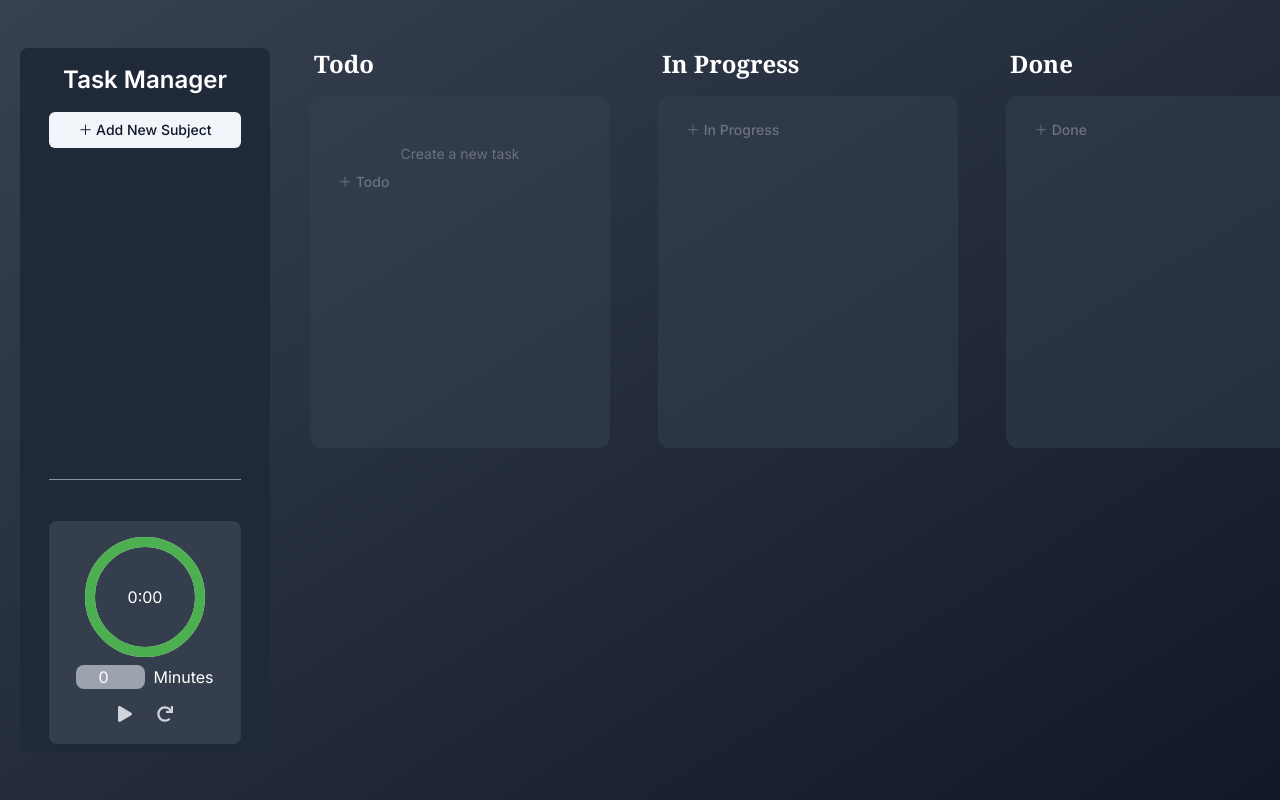
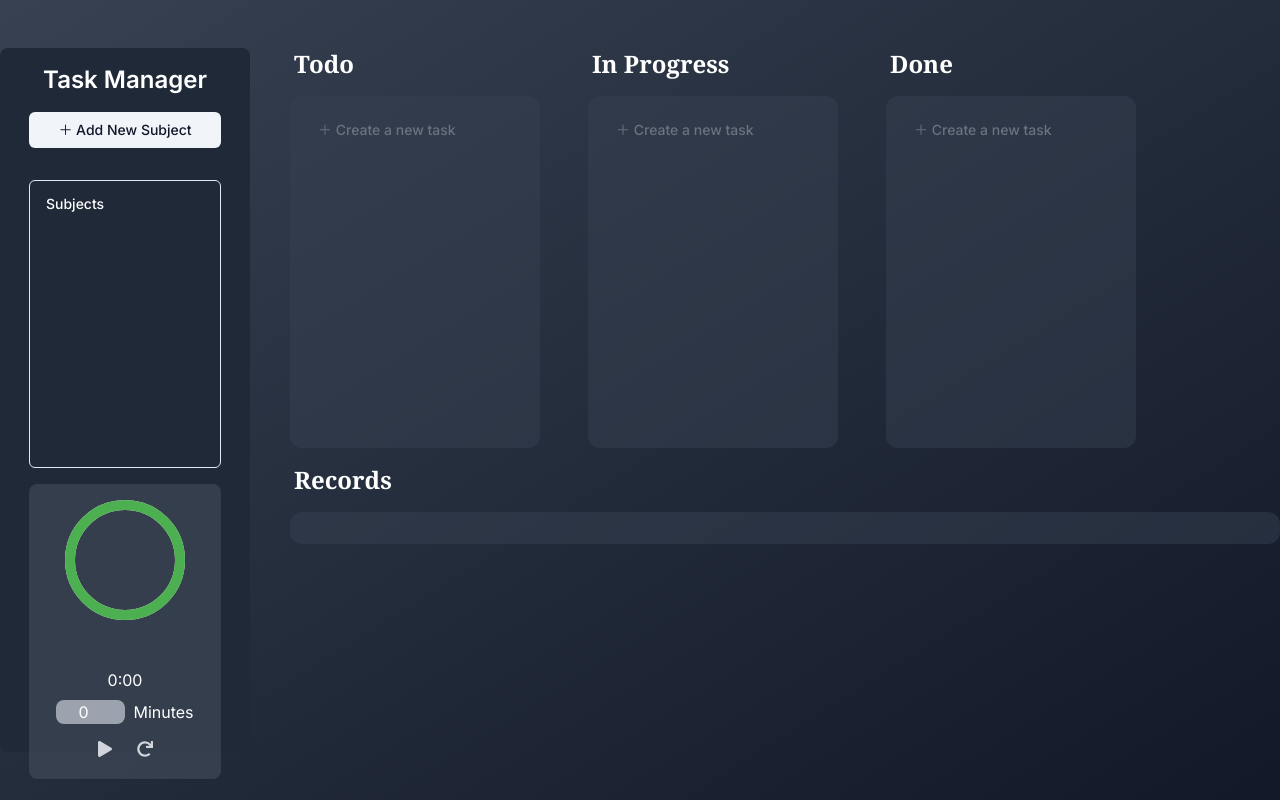
Before and after one commit to hanaisreal/notifyMe, a Next.js app: page / in a window 1280 px wide. Built offline with nearby package versions, Linux system fonts and the light colour scheme.

Commit message:
Feat: scroller and styles

```diff
--- a/app/page.tsx
+++ b/app/page.tsx
@@ -1,14 +1,26 @@
 import Columns from '@/components/columns'
+import ListPanel from '@/components/listpanel'
 import SidePanel from '@/components/side-panel'
 
 export default function Home() {
   return (
-    <section className='flex h-screen bg-gradient-to-br from-gray-700 to-gray-900 py-12 text-white'>
-      <div className='mx-auto w-full px-5 flex'>
+    <section className='flex h-screen bg-gradient-to-br from-gray-700 to-gray-900 py-12 text-white overflow-auto'>
+      <div className='flex w-full max-w-7xl mx-auto'>
 
-        <SidePanel />
-        <Columns />
+        {/* Side Panel stays on the left */}
+        <div className='w-[250px] flex-none'>
+          <SidePanel />
+        </div>
+
+        {/* Columns and ListPanel in a vertical layout */}
+        <div className='flex-1 flex flex-col'>
+          <Columns />
+          <div className='ml-10 mt-4'>
+            <ListPanel />
+          </div>
+        </div>
+
       </div>
     </section>
-  )
+  );
 }
--- a/components/clock.tsx
+++ b/components/clock.tsx
@@ -81,7 +81,7 @@ const CountdownClock = () => {
                 />
                 {/* Countdown text */}
             </svg>
-            <div className='absolute text-center mt-10 pt-2 ' >
+            <div className='text-center mt-10 pt-2 ' >
                 <span style={{ fontSize: '16px' }}>
                         {Math.floor(secondsLeft / 60)}:{('0' + secondsLeft % 60).slice(-2)}
                 </span>
--- a/components/column.tsx
+++ b/components/column.tsx
@@ -35,7 +35,7 @@ export default function Column({
   };
 
   return (
-    <section className='flex flex-col h-[400px] flex-grow-0 flex-shrink-0 basis-[300px]'>
+    <section className='flex flex-col h-[400px] flex-grow-0 flex-shrink-0 basis-[250px]'>
       <h2 className='ml-1 font-serif text-2xl font-semibold'>{title}</h2>
 
       <div
@@ -47,22 +47,10 @@ export default function Column({
           {filteredTasks.map(task => (
             <Task key={task.id} {...task} />
           ))}
-
-          {filteredTasks.length === 0 && status === 'TODO' && (
-            <div className='mt-8 text-center text-sm text-gray-500'>
-              <p>Create a new task</p>
-            </div>
-          )}
-
-          {currentSubjectTasks.length && filteredTasks.length === 0 && status !== 'TODO' ? (
-            <div className='mt-8 text-center text-sm text-gray-500'>
-              <p>Drag your tasks here</p>
-            </div>
-          ) : null}
         </div>
 
-        <div className='text-sm text-gray-500 inset-x-0 bottom-0 h-16 w-16' >
-        <NewTask title={title} />
+        <div className='text-sm text-gray-500 inset-x-0 bottom-0 h-16 w-16 ' >
+        <NewTask title='Create a new task' />
       </div>
       </div>
     </section>
--- /dev/null
+++ b/components/listpanel.tsx
@@ -0,0 +1,17 @@
+"use client";
+import React, { useState } from 'react';
+
+function ListPanel() {
+
+
+    return (
+        <section className='flex flex-col h-[400px] flex-grow-0 flex-shrink-0 basis-[300px] '>
+            <h2 className='ml-1 font-serif text-2xl font-semibold'>Records</h2>
+            <div  className='mt-4 w-full rounded-xl bg-gray-700/50 p-4 '>
+
+            </div>
+        </section>
+    );
+}
+
+export default ListPanel;
--- /dev/null
+++ b/components/scrollArea.tsx
@@ -0,0 +1,33 @@
+import * as React from "react"
+
+import { ScrollArea } from "@/components/ui/scroll-area"
+import { Separator } from "@/components/ui/separator"
+import { Subject } from "@/lib/store";
+
+// Update Props type to include `subjects`
+type Props = {
+    subjects: Subject[];
+    selectSubject: (id: string) => void; // Assuming you also pass selectSubject as a prop
+  };
+  export function ScrollAreaDemo({ subjects, selectSubject }: Props) {
+    return (
+      <ScrollArea className="h-72 w-48 rounded-md border">
+        <div className="p-4">
+          <h4 className="mb-4 text-sm font-medium leading-none">Subjects</h4>
+          {subjects.map((subject) => (
+            <React.Fragment key={subject.id}>
+              <div className="text-sm">
+                <button
+                  className="text-left text-white bg-gray-700 rounded px-4 py-2 hover:text-gray-400 cursor-pointer w-full"
+                  onClick={() => selectSubject(subject.id)}
+                >
+                  {subject.name}
+                </button>
+              </div>
+              <Separator className="my-2" />
+            </React.Fragment>
+          ))}
+        </div>
+      </ScrollArea>
+    );
+  }
--- a/components/side-panel.tsx
+++ b/components/side-panel.tsx
@@ -3,6 +3,7 @@ import { useTaskStore } from '@/lib/store';
 import NewSubject from "./new-subject";
 import NewTodoDialog from "./new-task";
 import CountdownClock from './clock';
+import { ScrollAreaDemo } from './scrollArea';
 
 export default function SidePanel() {
     const subjects = useTaskStore(state => state.subjects);
@@ -17,22 +18,11 @@ export default function SidePanel() {
             </div>
             <div className="mt-4 self-center">
                 <ul className="mt-4 self-center">
-                    {subjects.map(subject => (
-                        <li key={subject.id} className="mt-2">
-                            <button
-                                className="text-left text-whitetext-left text-white bg-gray-700 rounded px-4 py-2 hover:text-gray-400 cursor-pointer w-48"
-                                onClick={() => selectSubject(subject.id)}
-                            >
-                                {subject.name}
-                            </button>
-                        </li>
-                    ))}
+                    <ScrollAreaDemo subjects={subjects} selectSubject={selectSubject} />
                 </ul>
             </div>
 
-            <hr className='absolute bottom-80 w-48  border-white/50 self-center' />
-
-            <div className='absolute self-center pb-4 bottom-10 w-48'>
+            <div className=' self-center pb-4 bottom-10 w-48'>
             <CountdownClock />
             </div>
         </aside>
--- /dev/null
+++ b/components/ui/scroll-area.tsx
@@ -0,0 +1,48 @@
+"use client"
+
+import * as React from "react"
+import * as ScrollAreaPrimitive from "@radix-ui/react-scroll-area"
+
+import { cn } from "@/lib/utils"
+
+const ScrollArea = React.forwardRef<
+  React.ElementRef<typeof ScrollAreaPrimitive.Root>,
+  React.ComponentPropsWithoutRef<typeof ScrollAreaPrimitive.Root>
+>(({ className, children, ...props }, ref) => (
+  <ScrollAreaPrimitive.Root
+    ref={ref}
+    className={cn("relative overflow-hidden", className)}
+    {...props}
+  >
+    <ScrollAreaPrimitive.Viewport className="h-full w-full rounded-[inherit]">
+      {children}
+    </ScrollAreaPrimitive.Viewport>
+    <ScrollBar />
+    <ScrollAreaPrimitive.Corner />
+  </ScrollAreaPrimitive.Root>
+))
+ScrollArea.displayName = ScrollAreaPrimitive.Root.displayName
+
+const ScrollBar = React.forwardRef<
+  React.ElementRef<typeof ScrollAreaPrimitive.ScrollAreaScrollbar>,
+  React.ComponentPropsWithoutRef<typeof ScrollAreaPrimitive.ScrollAreaScrollbar>
+>(({ className, orientation = "vertical", ...props }, ref) => (
+  <ScrollAreaPrimitive.ScrollAreaScrollbar
+    ref={ref}
+    orientation={orientation}
+    className={cn(
+      "flex touch-none select-none transition-colors",
+      orientation === "vertical" &&
+        "h-full w-2.5 border-l border-l-transparent p-[1px]",
+      orientation === "horizontal" &&
+        "h-2.5 flex-col border-t border-t-transparent p-[1px]",
+      className
+    )}
+    {...props}
+  >
+    <ScrollAreaPrimitive.ScrollAreaThumb className="relative flex-1 rounded-full bg-border" />
+  </ScrollAreaPrimitive.ScrollAreaScrollbar>
+))
+ScrollBar.displayName = ScrollAreaPrimitive.ScrollAreaScrollbar.displayName
+
+export { ScrollArea, ScrollBar }
--- /dev/null
+++ b/components/ui/separator.tsx
@@ -0,0 +1,31 @@
+"use client"
+
+import * as React from "react"
+import * as SeparatorPrimitive from "@radix-ui/react-separator"
+
+import { cn } from "@/lib/utils"
+
+const Separator = React.forwardRef<
+  React.ElementRef<typeof SeparatorPrimitive.Root>,
+  React.ComponentPropsWithoutRef<typeof SeparatorPrimitive.Root>
+>(
+  (
+    { className, orientation = "horizontal", decorative = true, ...props },
+    ref
+  ) => (
+    <SeparatorPrimitive.Root
+      ref={ref}
+      decorative={decorative}
+      orientation={orientation}
+      className={cn(
+        "shrink-0 bg-border",
+        orientation === "horizontal" ? "h-[1px] w-full" : "h-full w-[1px]",
+        className
+      )}
+      {...props}
+    />
+  )
+)
+Separator.displayName = SeparatorPrimitive.Root.displayName
+
+export { Separator }
--- a/package.json
+++ b/package.json
@@ -12,6 +12,8 @@
     "@ducanh2912/next-pwa": "^10.2.5",
     "@radix-ui/react-dialog": "^1.0.5",
     "@radix-ui/react-label": "^2.0.2",
+    "@radix-ui/react-scroll-area": "^1.0.5",
+    "@radix-ui/react-separator": "^1.0.3",
     "@radix-ui/react-slot": "^1.0.2",
     "class-variance-authority": "^0.7.0",
     "lucide-react": "^0.344.0",
```
Also changed, not shown: 2 other files (tests, documents, lock files or other folders).
